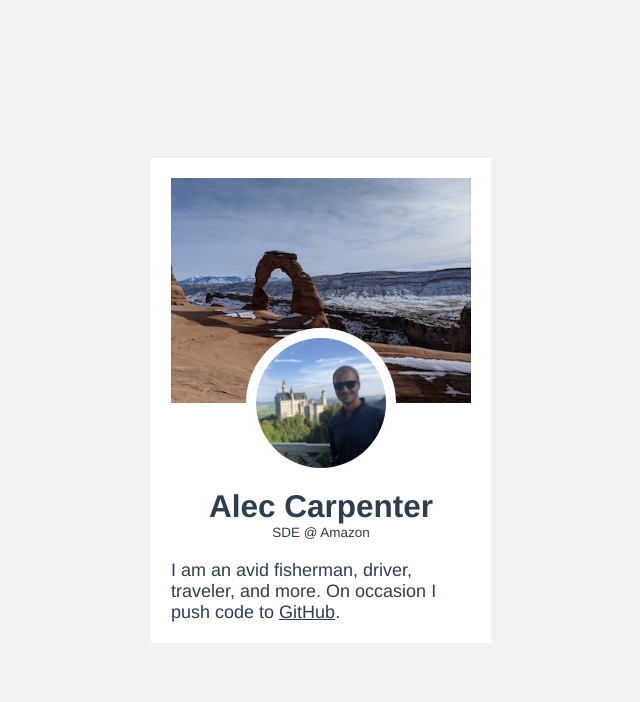
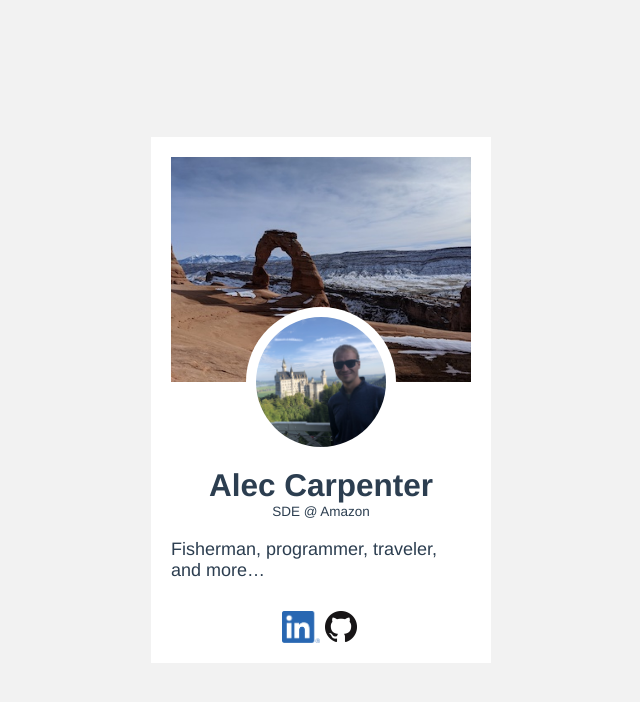
Before and after one commit to alecgunnar/alecgunnar.com, a Vue app: page / in a window 1280 px wide. Shown: the top 702 px of the page, without its empty margins (319-959 px from the left). Built offline with nearby package versions, Linux system fonts and the light colour scheme.

Commit message:
Add social icons

```diff
--- a/src/components/Introduction.vue
+++ b/src/components/Introduction.vue
@@ -11,7 +11,11 @@
       <div class="me__position">SDE @ Amazon</div>
     </header>
     <section class="about">
-      <p>I am an avid fisherman, driver, traveler, and more. On occasion I push code to <a href="https://github.com/alecgunnar">GitHub</a>.</p>
+      <p>Fisherman, programmer, traveler, and more&hellip;</p>
+      <ul class="socials">
+        <li><a href="https://www.linkedin.com/in/aleccarpenter/" class="linkedIn">LinkedIn Profile</a></li>
+        <li><a href="https://github.com/alecgunnar" class="gitHub">GitHub Projects</a></li>
+      </ul>
     </section>
   </div>
 </template>
@@ -89,6 +93,35 @@ export default {
     }
   }
 
+  .socials {
+    text-align: center;
+    list-style: none;
+    padding: 0;
+    margin: 30px 0 0;
+
+    li {
+      display: inline;
+    }
+
+    a {
+      background-size: contain;
+      background-repeat: no-repeat;
+      background-position: center;
+      text-indent: -99999px;
+      display: inline-block;
+      width: 56px;
+      height: 48px;
+
+      &.gitHub {
+        background-image: url('../assets/images/social_icons/gitHub.png');
+      }
+
+      &.linkedIn {
+        background-image: url('../assets/images/social_icons/linkedIn.png');
+      }
+    }
+  }
+
   @media only screen and (min-width: 550px) {
     body {
       background-color: darken(#FFF, 5%);
@@ -103,5 +136,10 @@ export default {
     .about {
       padding: 0;
     }
+
+    .socials a {
+      width: 40px;
+      height: 32px;
+    }
   }
 </style>
```
Also changed, not shown: src/assets/images/social_icons/gitHub.png (added), src/assets/images/social_icons/linkedIn.png (added).
